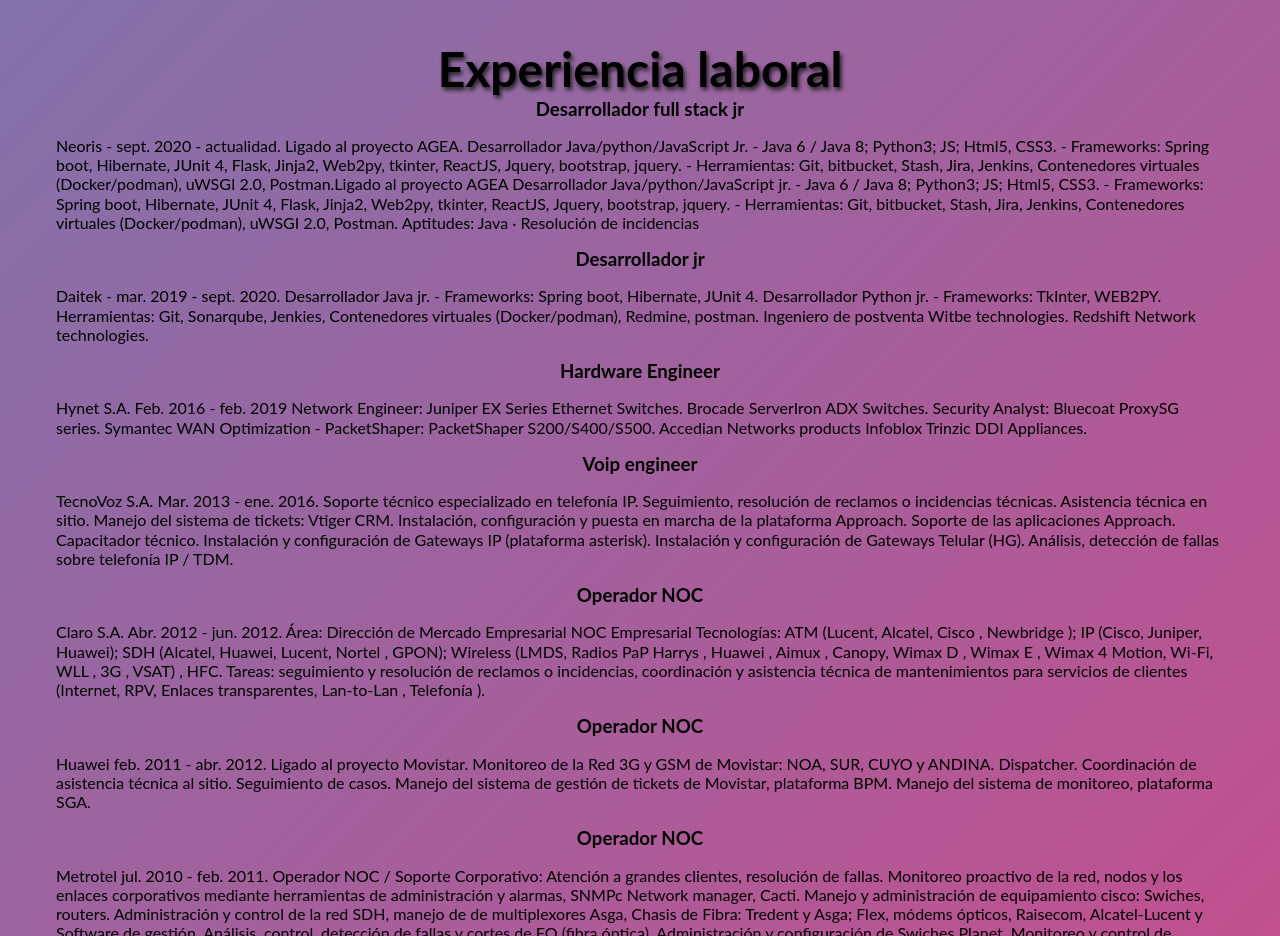
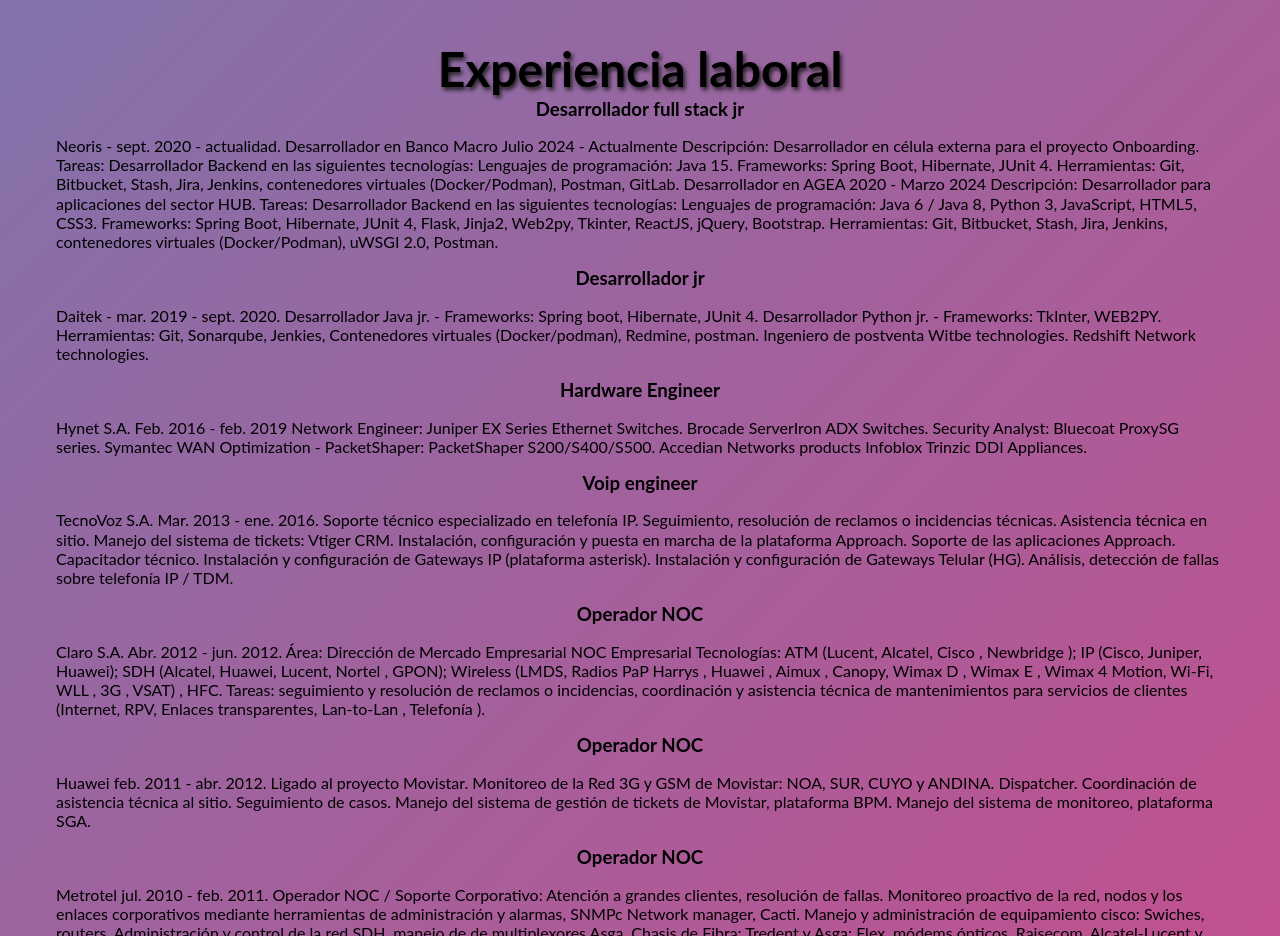
Before and after one commit to gmorales-github/gmorales.github.io, a plain HTML site: page index.html in a window 1280 px wide. Shown: the part 880-1816 px from the top of the page. Drawn offline with Linux system fonts and the light colour scheme.

Commit message:
Actualización en la parte de experiencia laboral

```diff
--- a/index.html
+++ b/index.html
@@ -68,10 +68,10 @@
                 Desarrollador full stack jr
             </h3>
             <p>
-                Neoris - sept. 2020 - actualidad. Ligado al proyecto AGEA. Desarrollador Java/python/JavaScript Jr. - Java 6 / Java 8; Python3; JS; Html5, CSS3. - Frameworks: Spring boot, Hibernate, JUnit 4, Flask, Jinja2, Web2py, tkinter, ReactJS, Jquery, bootstrap,
-                jquery. - Herramientas: Git, bitbucket, Stash, Jira, Jenkins, Contenedores virtuales (Docker/podman), uWSGI 2.0, Postman.Ligado al proyecto AGEA Desarrollador Java/python/JavaScript jr. - Java 6 / Java 8; Python3; JS; Html5, CSS3. - Frameworks:
-                Spring boot, Hibernate, JUnit 4, Flask, Jinja2, Web2py, tkinter, ReactJS, Jquery, bootstrap, jquery. - Herramientas: Git, bitbucket, Stash, Jira, Jenkins, Contenedores virtuales (Docker/podman), uWSGI 2.0, Postman. Aptitudes: Java · Resolución
-                de incidencias
+                Neoris - sept. 2020 - actualidad. Desarrollador en Banco Macro Julio 2024 - Actualmente Descripción: Desarrollador en célula externa para el proyecto Onboarding. Tareas: Desarrollador Backend en las siguientes tecnologías: Lenguajes de programación: Java
+                15. Frameworks: Spring Boot, Hibernate, JUnit 4. Herramientas: Git, Bitbucket, Stash, Jira, Jenkins, contenedores virtuales (Docker/Podman), Postman, GitLab. Desarrollador en AGEA 2020 - Marzo 2024 Descripción: Desarrollador para aplicaciones
+                del sector HUB. Tareas: Desarrollador Backend en las siguientes tecnologías: Lenguajes de programación: Java 6 / Java 8, Python 3, JavaScript, HTML5, CSS3. Frameworks: Spring Boot, Hibernate, JUnit 4, Flask, Jinja2, Web2py, Tkinter, ReactJS,
+                jQuery, Bootstrap. Herramientas: Git, Bitbucket, Stash, Jira, Jenkins, contenedores virtuales (Docker/Podman), uWSGI 2.0, Postman.
             </p>
             <h3>
                 Desarrollador jr
```
